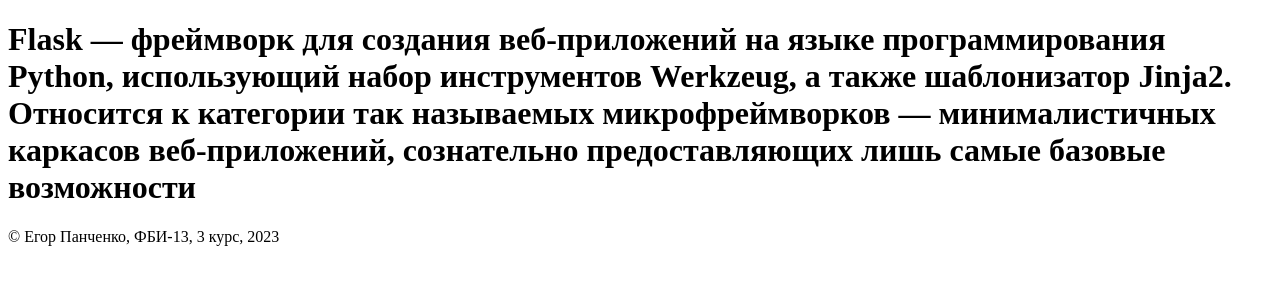
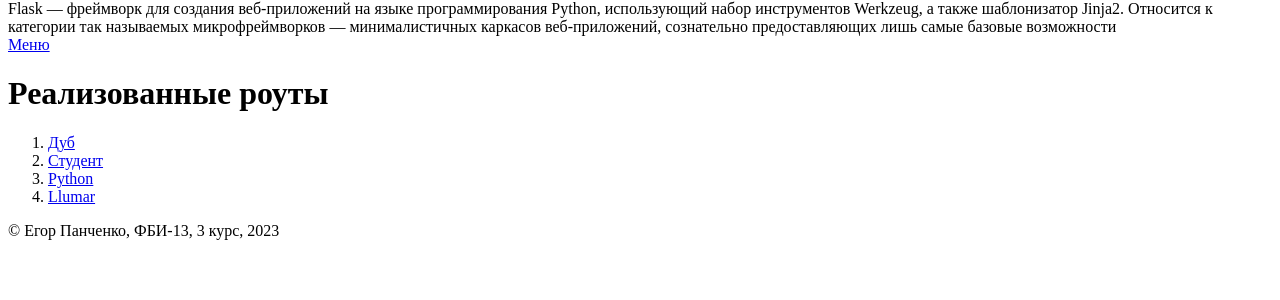
Before and after one commit to sm4kotins/RGZ2, a Flask app: page /lab1 in a window 1280 px wide. Shown: the part 26-326 px from the top of the page. Run offline with Flask 3, Linux system fonts and the light colour scheme.

Commit message:
Роуты

```diff
--- a/app.py
+++ b/app.py
@@ -41,11 +41,18 @@
             НГТУ, ФБ, Лабораторная работа 1
         </header>
 
-        <h1>Flask — фреймворк для создания веб-приложений на языке программирования Python,
+        <div>Flask — фреймворк для создания веб-приложений на языке программирования Python,
         использующий набор инструментов Werkzeug, а также шаблонизатор Jinja2.
         Относится к категории так называемых микрофреймворков — минималистичных каркасов веб-приложений,
-        сознательно предоставляющих лишь самые базовые возможности</h1>
-
+        сознательно предоставляющих лишь самые базовые возможности</div>
+        <a href="/menu">Меню</a>
+        <h1>Реализованные роуты</h1>
+        <ol>
+            <li><a href="/lab1/oak">Дуб</a></li>
+            <li><a href="/lab1/student">Студент</a></li>
+            <li><a href="/lab1/python">Python</a></li>
+            <li><a href="/lab1/toner">Llumar</a></li>
+        </ol>
         <footer>
             &copy; Егор Панченко, ФБИ-13, 3 курс, 2023
         </footer>
@@ -65,3 +72,43 @@
     </body>
 </html>
 '''
+@app.route('/lab1/student')
+def student():
+    return '''
+<!doctype html>
+<html>
+<link rel="stylesheet" href="''' + url_for ('static', filename='lab1.css') + '''">
+    <body>
+    <h1>Панченко Егор Михайлович</h1>
+    <img src="''' + url_for ('static', filename='nstu_logo.jpeg') + '''">
+    </body>
+</html>
+'''
+@app.route('/lab1/python')
+def python():
+    return '''
+<!doctype html>
+<html>
+<link rel="stylesheet" href="''' + url_for ('static', filename='lab1.css') + '''">
+    <body>
+    <h1>Python — высокоуровневый язык программирования общего назначения с динамической строгой типизацией и автоматическим управлением памятью,
+    ориентированный на повышение производительности разработчика, читаемости кода и его качества,
+    а также на обеспечение переносимости написанных на нём программ.</h1>
+    <img src="''' + url_for ('static', filename='python.jpg') + '''">
+    </body>
+</html>
+'''
+@app.route('/lab1/toner')
+def toner():
+    return '''
+<!doctype html>
+<html>
+<link rel="stylesheet" href="''' + url_for ('static', filename='lab1.css') + '''">
+    <body>
+    <h1>LLumar – наиболее известный в мире бренд высококачественных оконных пленок.
+    Тонировочные, автомобильные, архитектурные и противоударные защитные пленки под маркой Llumar
+    производятся в США компанией CPFilms Inc., крупнейшим производителем оконных пленок в мире.</h1>
+    <img src="''' + url_for ('static', filename='llumar.webp') + '''">
+    </body>
+</html>
+'''
```
Also changed, not shown: static/lab1.css (+3 -6 lines), static/llumar.webp (added), static/nstu_logo.jpeg (added), static/python.jpg (added), 1 other file.
